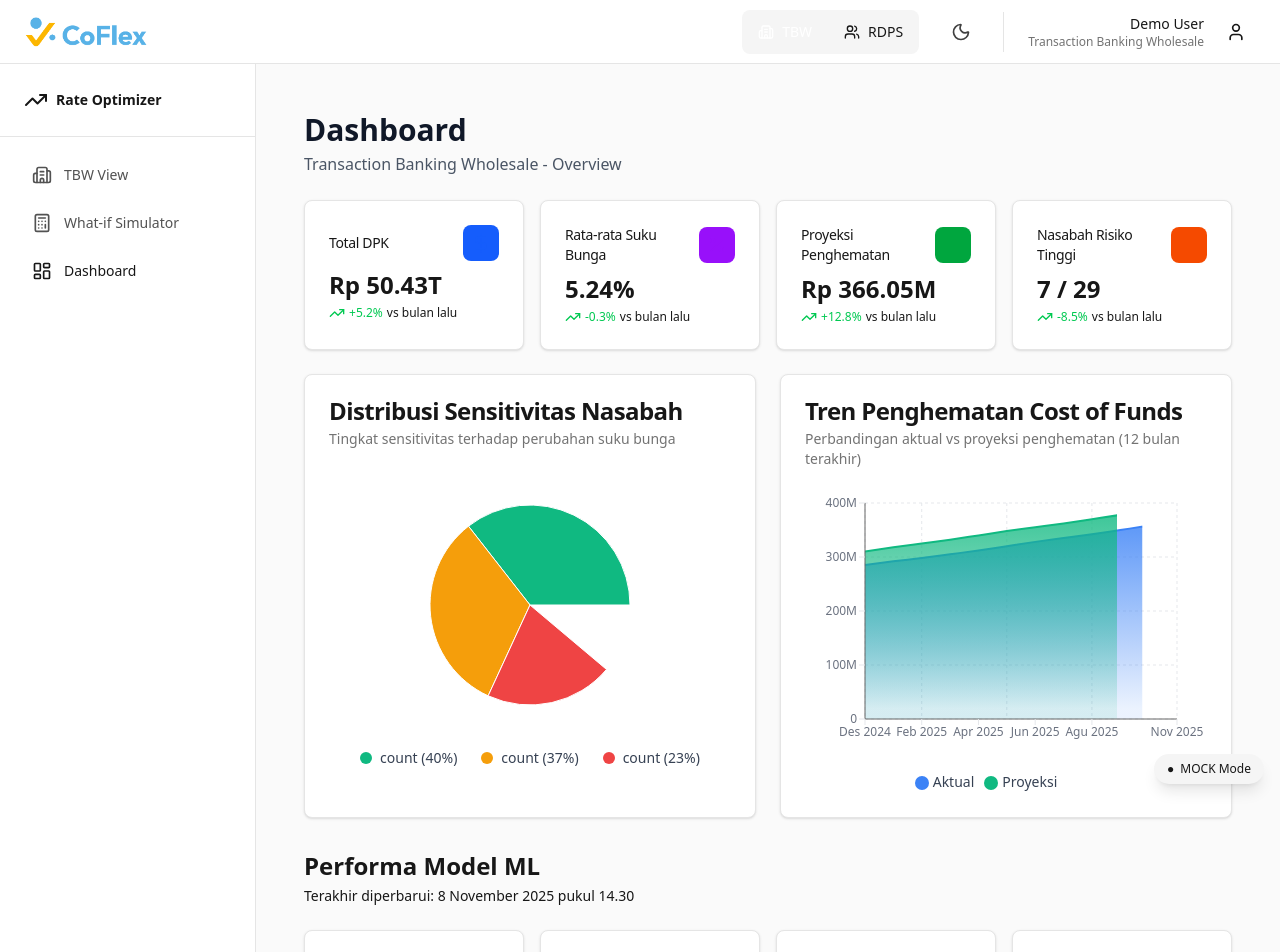
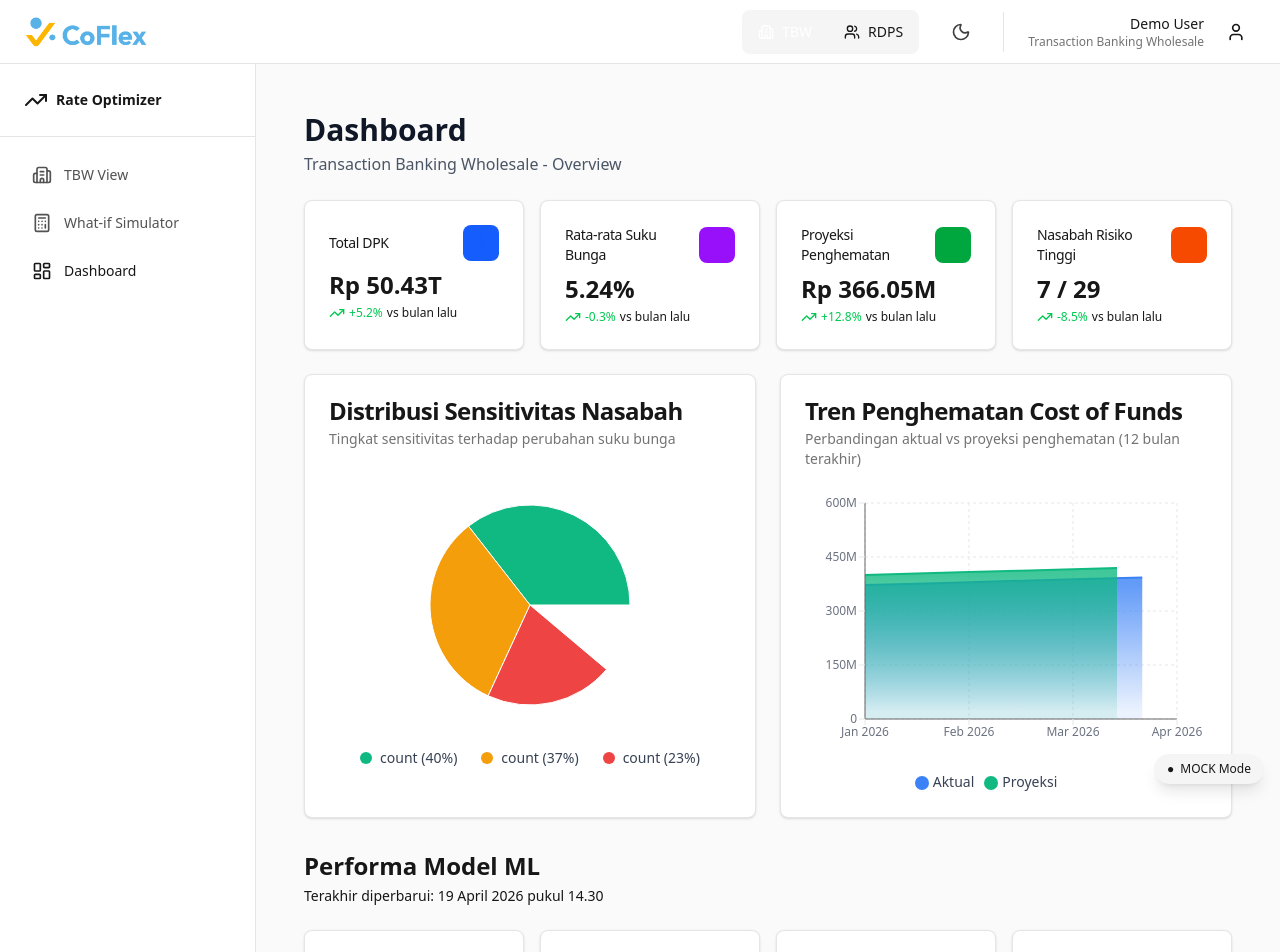
Before and after one commit to faizalram/coflex, a React (Vite) app: page / in a window 1280 px wide. Shown: the top 952 px of the page. Built offline with nearby package versions, Linux system fonts and the light colour scheme.

Commit message:
chore: update mock dataset date range to Jan-Apr 2026

```diff
--- a/src/data/mockCustomers.ts
+++ b/src/data/mockCustomers.ts
@@ -60,7 +60,7 @@ export const mockWholesaleCustomers: WholesaleCustomer[] = [
     sensitivity: 'Low',
     confidenceScore: 94,
     projectedSavings: 40_250_000_000,
-    lastUpdated: new Date('2025-11-08'),
+    lastUpdated: new Date('2026-04-18'),
     mlVariables: generateMLVariables('Corporate', 5_750_000_000_000),
   },
   {
@@ -73,7 +73,7 @@ export const mockWholesaleCustomers: WholesaleCustomer[] = [
     sensitivity: 'Low',
     confidenceScore: 91,
     projectedSavings: 29_400_000_000,
-    lastUpdated: new Date('2025-11-08'),
+    lastUpdated: new Date('2026-04-17'),
     mlVariables: generateMLVariables('Corporate', 4_200_000_000_000),
   },
   {
@@ -86,7 +86,7 @@ export const mockWholesaleCustomers: WholesaleCustomer[] = [
     sensitivity: 'Medium',
     confidenceScore: 88,
     projectedSavings: 30_400_000_000,
-    lastUpdated: new Date('2025-11-07'),
+    lastUpdated: new Date('2026-04-15'),
     mlVariables: generateMLVariables('Corporate', 3_800_000_000_000),
   },
   {
@@ -99,7 +99,7 @@ export const mockWholesaleCustomers: WholesaleCustomer[] = [
     sensitivity: 'Low',
     confidenceScore: 96,
     projectedSavings: 59_500_000_000,
-    lastUpdated: new Date('2025-11-08'),
+    lastUpdated: new Date('2026-04-19'),
     mlVariables: generateMLVariables('Corporate', 8_500_000_000_000),
   },
   {
@@ -112,7 +112,7 @@ export const mockWholesaleCustomers: WholesaleCustomer[] = [
     sensitivity: 'Low',
     confidenceScore: 93,
     projectedSavings: 41_400_000_000,
-    lastUpdated: new Date('2025-11-08'),
+    lastUpdated: new Date('2026-04-18'),
     mlVariables: generateMLVariables('Corporate', 6_900_000_000_000),
   },
   // Commercial Segment
@@ -126,7 +126,7 @@ export const mockWholesaleCustomers: WholesaleCustomer[] = [
     sensitivity: 'Medium',
     confidenceScore: 85,
     projectedSavings: 14_700_000_000,
-    lastUpdated: new Date('2025-11-07'),
+    lastUpdated: new Date('2026-04-10'),
     mlVariables: generateMLVariables('Commercial', 2_100_000_000_000),
   },
   {
@@ -139,7 +139,7 @@ export const mockWholesaleCustomers: WholesaleCustomer[] = [
     sensitivity: 'Medium',
     confidenceScore: 87,
     projectedSavings: 12_950_000_000,
-    lastUpdated: new Date('2025-11-08'),
+    lastUpdated: new Date('2026-04-14'),
     mlVariables: generateMLVariables('Commercial', 1_850_000_000_000),
   },
   {
@@ -152,7 +152,7 @@ export const mockWholesaleCustomers: WholesaleCustomer[] = [
     sensitivity: 'Low',
     confidenceScore: 90,
     projectedSavings: 11_200_000_000,
-    lastUpdated: new Date('2025-11-08'),
+    lastUpdated: new Date('2026-04-16'),
     mlVariables: generateMLVariables('Commercial', 1_600_000_000_000),
   },
   {
@@ -165,7 +165,7 @@ export const mockWholesaleCustomers: WholesaleCustomer[] = [
     sensitivity: 'High',
     confidenceScore: 82,
     projectedSavings: 13_650_000_000,
-    lastUpdated: new Date('2025-11-06'),
+    lastUpdated: new Date('2026-04-07'),
     mlVariables: generateMLVariables('Commercial', 1_950_000_000_000),
   },
   {
@@ -178,7 +178,7 @@ export const mockWholesaleCustomers: WholesaleCustomer[] = [
     sensitivity: 'Medium',
     confidenceScore: 86,
     projectedSavings: 9_800_000_000,
-    lastUpdated: new Date('2025-11-07'),
+    lastUpdated: new Date('2026-04-12'),
     mlVariables: generateMLVariables('Commercial', 1_400_000_000_000),
   },
   {
@@ -191,7 +191,7 @@ export const mockWholesaleCustomers: WholesaleCustomer[] = [
     sensitivity: 'High',
     confidenceScore: 78,
     projectedSavings: 7_840_000_000,
-    lastUpdated: new Date('2025-11-05'),
+    lastUpdated: new Date('2026-03-28'),
     mlVariables: generateMLVariables('Commercial', 980_000_000_000),
   },
   // GVI Segment
@@ -205,7 +205,7 @@ export const mockWholesaleCustomers: WholesaleCustomer[] = [
     sensitivity: 'Low',
     confidenceScore: 92,
     projectedSavings: 8_750_000_000,
-    lastUpdated: new Date('2025-11-08'),
+    lastUpdated: new Date('2026-04-17'),
     mlVariables: generateMLVariables('GVI', 1_250_000_000_000),
   },
   {
@@ -218,7 +218,7 @@ export const mockWholesaleCustomers: WholesaleCustomer[] = [
     sensitivity: 'Low',
     confidenceScore: 90,
     projectedSavings: 7_700_000_000,
-    lastUpdated: new Date('2025-11-08'),
+    lastUpdated: new Date('2026-04-18'),
     mlVariables: generateMLVariables('GVI', 1_100_000_000_000),
   },
   {
@@ -231,7 +231,7 @@ export const mockWholesaleCustomers: WholesaleCustomer[] = [
     sensitivity: 'Medium',
     confidenceScore: 88,
     projectedSavings: 6_650_000_000,
-    lastUpdated: new Date('2025-11-07'),
+    lastUpdated: new Date('2026-04-11'),
     mlVariables: generateMLVariables('GVI', 950_000_000_000),
   },
   {
@@ -244,7 +244,7 @@ export const mockWholesaleCustomers: WholesaleCustomer[] = [
     sensitivity: 'Medium',
     confidenceScore: 87,
     projectedSavings: 9_450_000_000,
-    lastUpdated: new Date('2025-11-07'),
+    lastUpdated: new Date('2026-04-13'),
     mlVariables: generateMLVariables('GVI', 1_350_000_000_000),
   },
   {
@@ -257,7 +257,7 @@ export const mockWholesaleCustomers: WholesaleCustomer[] = [
     sensitivity: 'Low',
     confidenceScore: 89,
     projectedSavings: 6_160_000_000,
-    lastUpdated: new Date('2025-11-08'),
+    lastUpdated: new Date('2026-04-19'),
     mlVariables: generateMLVariables('GVI', 880_000_000_000),
   },
   // SME Segment
@@ -271,7 +271,7 @@ export const mockWholesaleCustomers: WholesaleCustomer[] = [
     sensitivity: 'High',
     confidenceScore: 80,
     projectedSavings: 3_150_000_000,
-    lastUpdated: new Date('2025-11-06'),
+    lastUpdated: new Date('2026-04-05'),
     mlVariables: generateMLVariables('SME', 450_000_000_000),
   },
   {
@@ -284,7 +284,7 @@ export const mockWholesaleCustomers: WholesaleCustomer[] = [
     sensitivity: 'High',
     confidenceScore: 77,
     projectedSavings: 2_660_000_000,
-    lastUpdated: new Date('2025-11-05'),
+    lastUpdated: new Date('2026-03-22'),
     mlVariables: generateMLVariables('SME', 380_000_000_000),
   },
   {
@@ -297,7 +297,7 @@ export const mockWholesaleCustomers: WholesaleCustomer[] = [
     sensitivity: 'Medium',
     confidenceScore: 83,
     projectedSavings: 3_640_000_000,
-    lastUpdated: new Date('2025-11-07'),
+    lastUpdated: new Date('2026-04-09'),
     mlVariables: generateMLVariables('SME', 520_000_000_000),
   },
   {
@@ -310,7 +310,7 @@ export const mockWholesaleCustomers: WholesaleCustomer[] = [
     sensitivity: 'High',
     confidenceScore: 79,
     projectedSavings: 2_870_000_000,
-    lastUpdated: new Date('2025-11-06'),
+    lastUpdated: new Date('2026-04-03'),
     mlVariables: generateMLVariables('SME', 410_000_000_000),
   },
   {
@@ -323,7 +323,7 @@ export const mockWholesaleCustomers: WholesaleCustomer[] = [
     sensitivity: 'Medium',
     confidenceScore: 81,
     projectedSavings: 2_450_000_000,
-    lastUpdated: new Date('2025-11-07'),
+    lastUpdated: new Date('2026-04-08'),
     mlVariables: generateMLVariables('SME', 350_000_000_000),
   },
   {
@@ -336,7 +336,7 @@ export const mockWholesaleCustomers: WholesaleCustomer[] = [
     sensitivity: 'Medium',
     confidenceScore: 84,
     projectedSavings: 3_360_000_000,
-    lastUpdated: new Date('2025-11-07'),
+    lastUpdated: new Date('2026-04-11'),
     mlVariables: generateMLVariables('SME', 480_000_000_000),
   },
   {
@@ -349,7 +349,7 @@ export const mockWholesaleCustomers: WholesaleCustomer[] = [
     sensitivity: 'High',
     confidenceScore: 76,
     projectedSavings: 2_730_000_000,
-    lastUpdated: new Date('2025-11-05'),
+    lastUpdated: new Date('2026-03-19'),
     mlVariables: generateMLVariables('SME', 390_000_000_000),
   },
   {
@@ -362,7 +362,7 @@ export const mockWholesaleCustomers: WholesaleCustomer[] = [
     sensitivity: 'Medium',
     confidenceScore: 82,
     projectedSavings: 3_080_000_000,
-    lastUpdated: new Date('2025-11-06'),
+    lastUpdated: new Date('2026-04-04'),
     mlVariables: generateMLVariables('SME', 440_000_000_000),
   },
   {
@@ -375,7 +375,7 @@ export const mockWholesaleCustomers: WholesaleCustomer[] = [
     sensitivity: 'High',
     confidenceScore: 78,
     projectedSavings: 2_520_000_000,
-    lastUpdated: new Date('2025-11-05'),
+    lastUpdated: new Date('2026-03-25'),
     mlVariables: generateMLVariables('SME', 360_000_000_000),
   },
   {
@@ -388,7 +388,7 @@ export const mockWholesaleCustomers: WholesaleCustomer[] = [
     sensitivity: 'Medium',
     confidenceScore: 85,
     projectedSavings: 3_500_000_000,
-    lastUpdated: new Date('2025-11-07'),
+    lastUpdated: new Date('2026-04-13'),
     mlVariables: generateMLVariables('SME', 500_000_000_000),
   },
   {
@@ -401,7 +401,7 @@ export const mockWholesaleCustomers: WholesaleCustomer[] = [
     sensitivity: 'High',
     confidenceScore: 80,
     projectedSavings: 2_940_000_000,
-    lastUpdated: new Date('2025-11-06'),
+    lastUpdated: new Date('2026-04-06'),
     mlVariables: generateMLVariables('SME', 420_000_000_000),
   },
   {
@@ -414,7 +414,7 @@ export const mockWholesaleCustomers: WholesaleCustomer[] = [
     sensitivity: 'Medium',
     confidenceScore: 83,
     projectedSavings: 3_290_000_000,
-    lastUpdated: new Date('2025-11-07'),
+    lastUpdated: new Date('2026-04-15'),
     mlVariables: generateMLVariables('SME', 470_000_000_000),
   },
   {
@@ -427,7 +427,7 @@ export const mockWholesaleCustomers: WholesaleCustomer[] = [
     sensitivity: 'High',
     confidenceScore: 81,
     projectedSavings: 2_800_000_000,
-    lastUpdated: new Date('2025-11-06'),
+    lastUpdated: new Date('2026-04-02'),
     mlVariables: generateMLVariables('SME', 400_000_000_000),
   },
   {
@@ -440,7 +440,7 @@ export const mockWholesaleCustomers: WholesaleCustomer[] = [
     sensitivity: 'Medium',
     confidenceScore: 82,
     projectedSavings: 3_010_000_000,
-    lastUpdated: new Date('2025-11-07'),
+    lastUpdated: new Date('2026-04-16'),
     mlVariables: generateMLVariables('SME', 430_000_000_000),
   },
 ];
--- a/src/data/mockModelPerformance.ts
+++ b/src/data/mockModelPerformance.ts
@@ -2,25 +2,17 @@ import type { ModelPerformanceMetrics, ModelPerformanceTrend } from '../types/mo
 
 // Current model performance metrics
 export const mockModelPerformance: ModelPerformanceMetrics = {
-  accuracy: 94.2,
-  precision: 91.8,
-  recall: 89.5,
-  f1Score: 90.6,
-  lastUpdated: new Date('2025-11-08T14:30:00'),
+  accuracy: 94.5,
+  precision: 92.1,
+  recall: 90.0,
+  f1Score: 91.0,
+  lastUpdated: new Date('2026-04-19T14:30:00'),
 };
 
-// Historical performance trend (last 12 months)
+// Historical performance trend (last 3 months: Jan 2026 - Apr 2026)
 export const mockModelPerformanceTrend: ModelPerformanceTrend[] = [
-  { month: 'Des 2024', accuracy: 87.2, precision: 84.5, recall: 82.1 },
-  { month: 'Jan 2025', accuracy: 88.5, precision: 85.8, recall: 83.4 },
-  { month: 'Feb 2025', accuracy: 89.1, precision: 86.9, recall: 84.2 },
-  { month: 'Mar 2025', accuracy: 90.3, precision: 88.1, recall: 85.7 },
-  { month: 'Apr 2025', accuracy: 91.2, precision: 89.0, recall: 86.8 },
-  { month: 'Mei 2025', accuracy: 91.8, precision: 89.5, recall: 87.3 },
-  { month: 'Jun 2025', accuracy: 92.4, precision: 90.1, recall: 87.9 },
-  { month: 'Jul 2025', accuracy: 92.9, precision: 90.6, recall: 88.4 },
-  { month: 'Agt 2025', accuracy: 93.3, precision: 91.0, recall: 88.8 },
-  { month: 'Sep 2025', accuracy: 93.7, precision: 91.3, recall: 89.1 },
-  { month: 'Okt 2025', accuracy: 94.0, precision: 91.6, recall: 89.3 },
-  { month: 'Nov 2025', accuracy: 94.2, precision: 91.8, recall: 89.5 },
+  { month: 'Jan 2026', accuracy: 93.2, precision: 90.8, recall: 88.9 },
+  { month: 'Feb 2026', accuracy: 93.6, precision: 91.2, recall: 89.3 },
+  { month: 'Mar 2026', accuracy: 94.1, precision: 91.7, recall: 89.7 },
+  { month: 'Apr 2026', accuracy: 94.5, precision: 92.1, recall: 90.0 },
 ];
--- a/src/data/mockTimeSeries.ts
+++ b/src/data/mockTimeSeries.ts
@@ -1,35 +1,19 @@
 import type { TimeSeriesData } from '../types/scenario';
 
-// Historical trend data for TBW (last 12 months)
+// Historical trend data for TBW (last 3 months: Jan 2026 - Apr 2026)
 export const mockTBWSavingsTrend: TimeSeriesData[] = [
-  { month: 'Des 2024', actual: 285_000_000_000, projected: 310_000_000_000 },
-  { month: 'Jan 2025', actual: 292_000_000_000, projected: 318_000_000_000 },
-  { month: 'Feb 2025', actual: 298_000_000_000, projected: 325_000_000_000 },
-  { month: 'Mar 2025', actual: 305_000_000_000, projected: 332_000_000_000 },
-  { month: 'Apr 2025', actual: 312_000_000_000, projected: 340_000_000_000 },
-  { month: 'Mei 2025', actual: 320_000_000_000, projected: 348_000_000_000 },
-  { month: 'Jun 2025', actual: 328_000_000_000, projected: 355_000_000_000 },
-  { month: 'Jul 2025', actual: 335_000_000_000, projected: 362_000_000_000 },
-  { month: 'Agu 2025', actual: 342_000_000_000, projected: 370_000_000_000 },
-  { month: 'Sep 2025', actual: 350_000_000_000, projected: 378_000_000_000 },
-  { month: 'Okt 2025', actual: 358_000_000_000, projected: 385_000_000_000 },
-  { month: 'Nov 2025', actual: 367_000_000_000, projected: 393_000_000_000 },
+  { month: 'Jan 2026', actual: 372_000_000_000, projected: 400_000_000_000 },
+  { month: 'Feb 2026', actual: 380_000_000_000, projected: 408_000_000_000 },
+  { month: 'Mar 2026', actual: 388_000_000_000, projected: 416_000_000_000 },
+  { month: 'Apr 2026', actual: 395_000_000_000, projected: 424_000_000_000 },
 ];
 
-// Historical trend data for RDPS (last 12 months)
+// Historical trend data for RDPS (last 3 months: Jan 2026 - Apr 2026)
 export const mockRDPSSavingsTrend: TimeSeriesData[] = [
-  { month: 'Des 2024', actual: 6_800_000_000, projected: 7_500_000_000 },
-  { month: 'Jan 2025', actual: 7_000_000_000, projected: 7_700_000_000 },
-  { month: 'Feb 2025', actual: 7_200_000_000, projected: 7_900_000_000 },
-  { month: 'Mar 2025', actual: 7_400_000_000, projected: 8_100_000_000 },
-  { month: 'Apr 2025', actual: 7_600_000_000, projected: 8_300_000_000 },
-  { month: 'Mei 2025', actual: 7_800_000_000, projected: 8_500_000_000 },
-  { month: 'Jun 2025', actual: 8_000_000_000, projected: 8_700_000_000 },
-  { month: 'Jul 2025', actual: 8_200_000_000, projected: 8_900_000_000 },
-  { month: 'Agu 2025', actual: 8_400_000_000, projected: 9_100_000_000 },
-  { month: 'Sep 2025', actual: 8_600_000_000, projected: 9_300_000_000 },
-  { month: 'Okt 2025', actual: 8_800_000_000, projected: 9_500_000_000 },
-  { month: 'Nov 2025', actual: 9_000_000_000, projected: 9_700_000_000 },
+  { month: 'Jan 2026', actual: 9_200_000_000, projected: 9_900_000_000 },
+  { month: 'Feb 2026', actual: 9_400_000_000, projected: 10_100_000_000 },
+  { month: 'Mar 2026', actual: 9_600_000_000, projected: 10_300_000_000 },
+  { month: 'Apr 2026', actual: 9_800_000_000, projected: 10_500_000_000 },
 ];
 
 // Sensitivity distribution data for dashboard charts
@@ -39,12 +23,10 @@ export const mockSensitivityDistribution = [
   { sensitivity: 'High', count: 7, percentage: 23 },
 ];
 
-// Model performance metrics over time (last 6 months)
+// Model performance metrics over time (last 3 months: Jan 2026 - Apr 2026)
 export const mockModelPerformance = [
-  { month: 'Jun 2025', accuracy: 87, precision: 85, recall: 83 },
-  { month: 'Jul 2025', accuracy: 88, precision: 86, recall: 84 },
-  { month: 'Agu 2025', accuracy: 89, precision: 87, recall: 85 },
-  { month: 'Sep 2025', accuracy: 90, precision: 88, recall: 86 },
-  { month: 'Okt 2025', accuracy: 91, precision: 89, recall: 87 },
-  { month: 'Nov 2025', accuracy: 92, precision: 90, recall: 88 },
+  { month: 'Jan 2026', accuracy: 93, precision: 91, recall: 89 },
+  { month: 'Feb 2026', accuracy: 93, precision: 91, recall: 90 },
+  { month: 'Mar 2026', accuracy: 94, precision: 92, recall: 90 },
+  { month: 'Apr 2026', accuracy: 94, precision: 92, recall: 90 },
 ];
```
